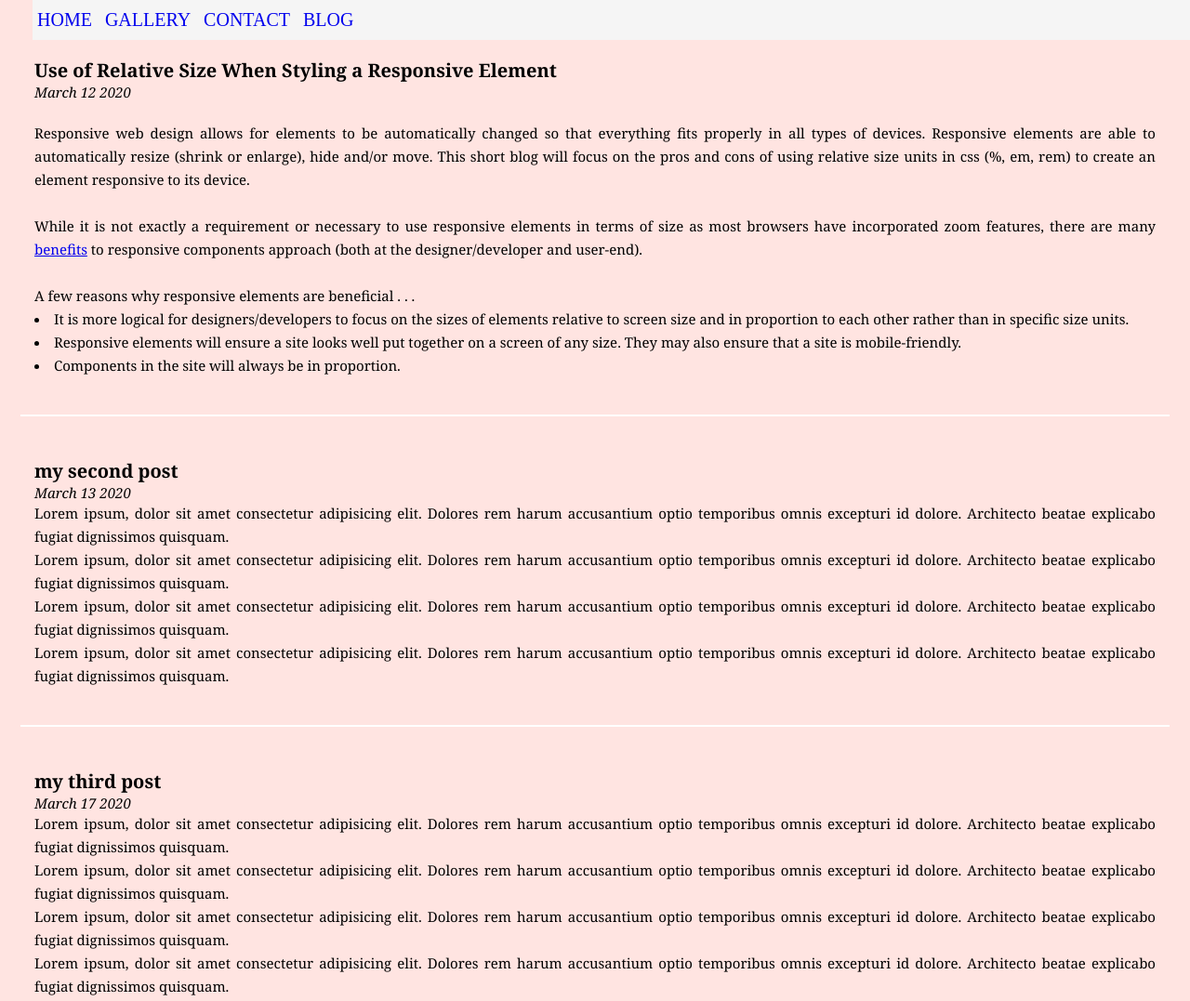
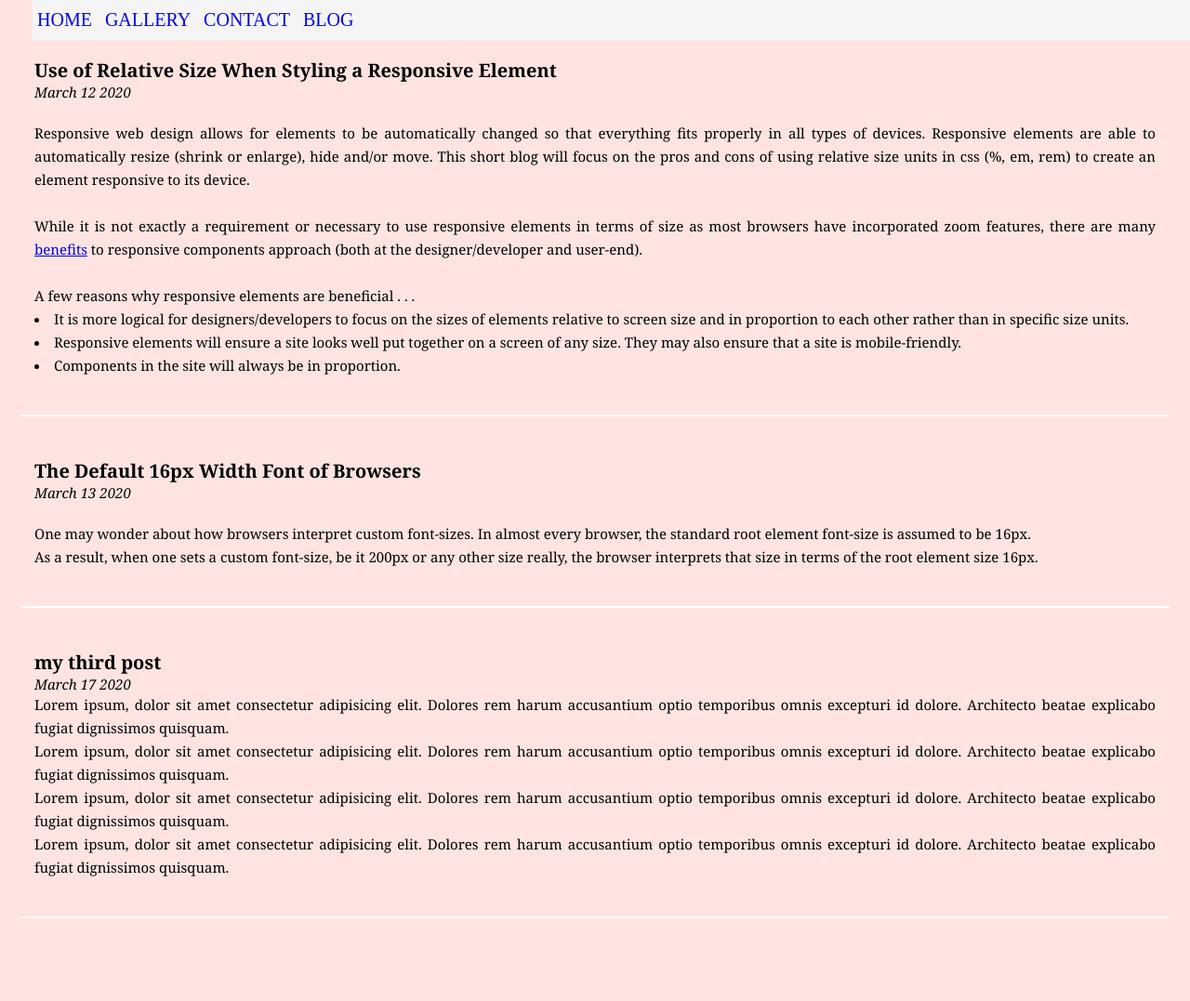
Before and after one commit to ruthzaid/my_cv, a plain HTML site: page blog.html in a window 1280 px wide. Shown: the top 1077 px of the page at 93% size. After the commit the page ends 1010 px from the top, so only its background shows below. Drawn offline with Linux system fonts and the light colour scheme.

Commit message:
answered question 5 in blog.html

```diff
--- a/blog.html
+++ b/blog.html
@@ -53,14 +53,18 @@
         </section>
 
         <section>
-            <p class="title">my second post</p>
-            <p class="date">March 13 2020</p>
+            <p class="title">The Default 16px Width Font of Browsers</p>
+            <p class="date">March 13 2020</p><br>
             <article>
 
-                <p>Lorem ipsum, dolor sit amet consectetur adipisicing elit. Dolores rem harum accusantium optio temporibus omnis excepturi id dolore. Architecto beatae explicabo fugiat dignissimos quisquam.</p>
-                <p>Lorem ipsum, dolor sit amet consectetur adipisicing elit. Dolores rem harum accusantium optio temporibus omnis excepturi id dolore. Architecto beatae explicabo fugiat dignissimos quisquam.</p>
-                <p>Lorem ipsum, dolor sit amet consectetur adipisicing elit. Dolores rem harum accusantium optio temporibus omnis excepturi id dolore. Architecto beatae explicabo fugiat dignissimos quisquam.</p>
-                <p>Lorem ipsum, dolor sit amet consectetur adipisicing elit. Dolores rem harum accusantium optio temporibus omnis excepturi id dolore. Architecto beatae explicabo fugiat dignissimos quisquam.</p>
+                <p>
+                    One may wonder about how browsers interpret custom font-sizes.
+                    In almost every browser, the standard root element font-size is assumed to be 16px.
+                </p>
+                <p>
+                    As a result, when one sets a custom font-size, be it 200px or any other size really,
+                    the browser interprets that size in terms of the root element size 16px.
+                </p>
             </article>
         </section>
 
```
